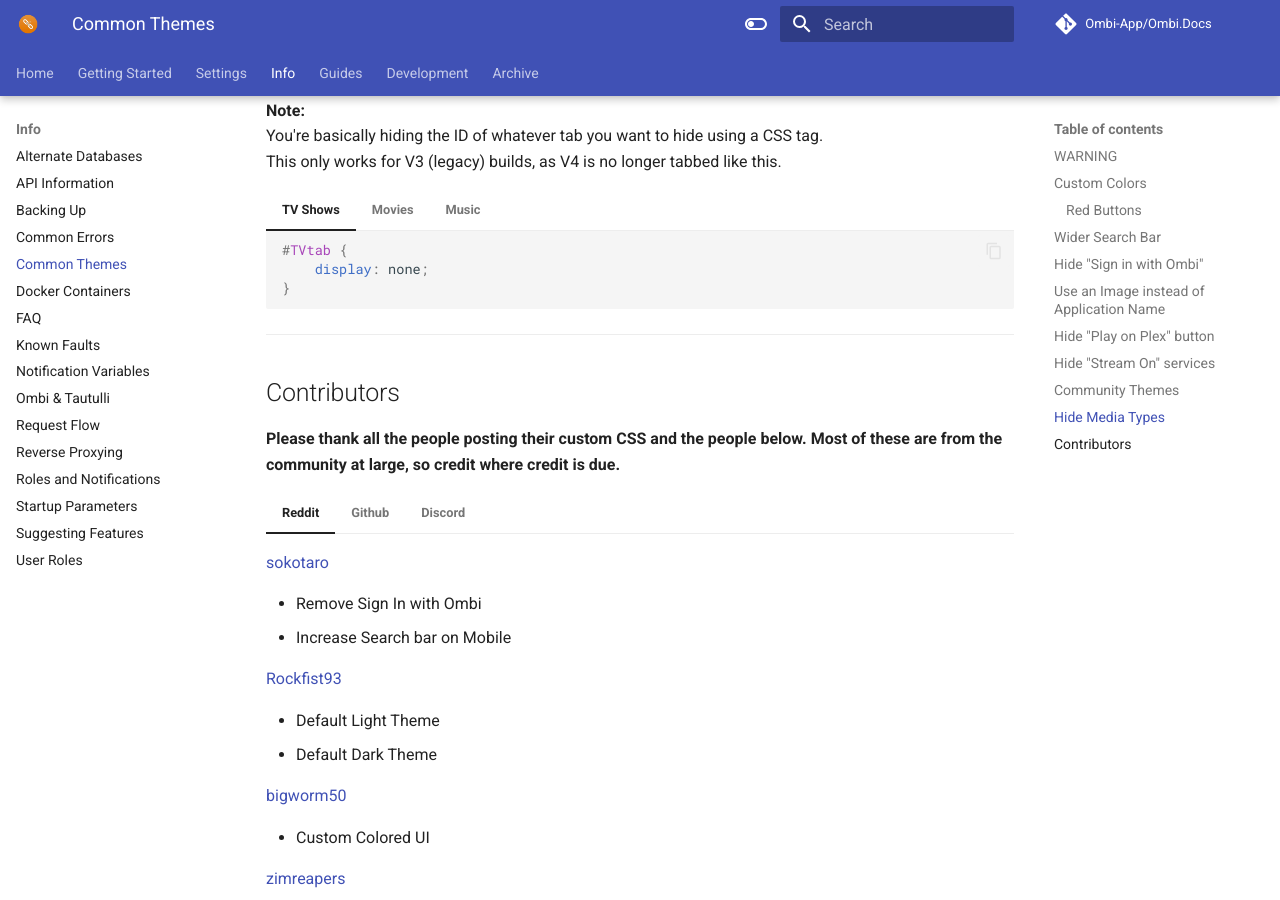
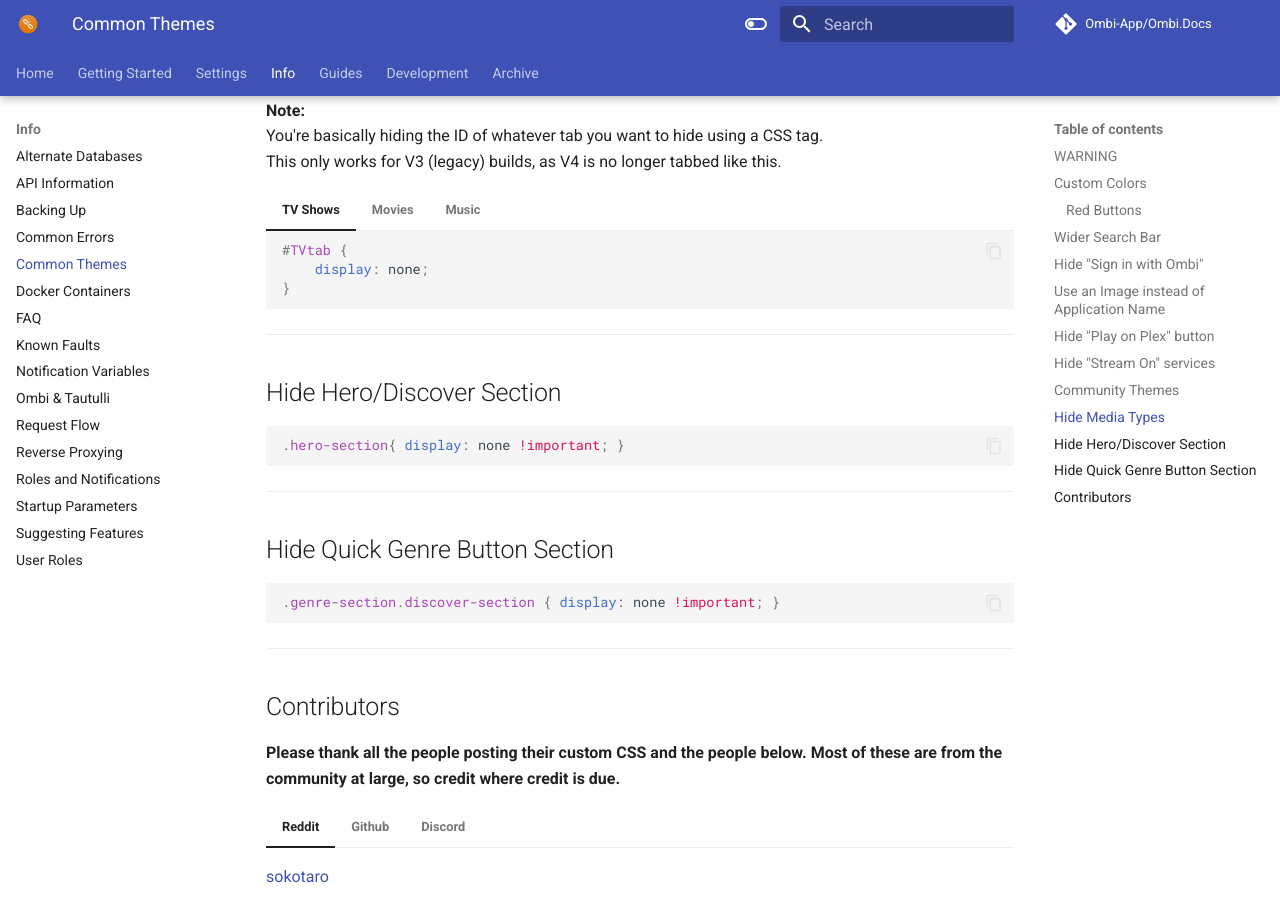
Before and after one commit to Ombi-app/Ombi.Docs, an MkDocs documentation site: the page built from docs/info/common-themes.md, in a window 1280 px wide and 900 px high, scrolled down 3019 px. Built offline with MkDocs 1.6.1 and Material for MkDocs 9.7.7, drawn with Linux system fonts in a browser that asks for light colours; comment, search, counter and statistics services are not loaded.

Commit message:
Add updated "hide genre/hide hero" to common themes

````diff
--- a/docs/info/common-themes.md
+++ b/docs/info/common-themes.md
@@ -178,6 +178,21 @@ This only works for V3 (legacy) builds, as V4 is no longer tabbed like this.
         display: none;
     }
     ```
+***
+
+## Hide Hero/Discover Section
+
+```css
+.hero-section{ display: none !important; }
+```
+
+***
+
+## Hide Quick Genre Button Section
+
+```css
+.genre-section.discover-section { display: none !important; }
+```
 
 ***
 
````
